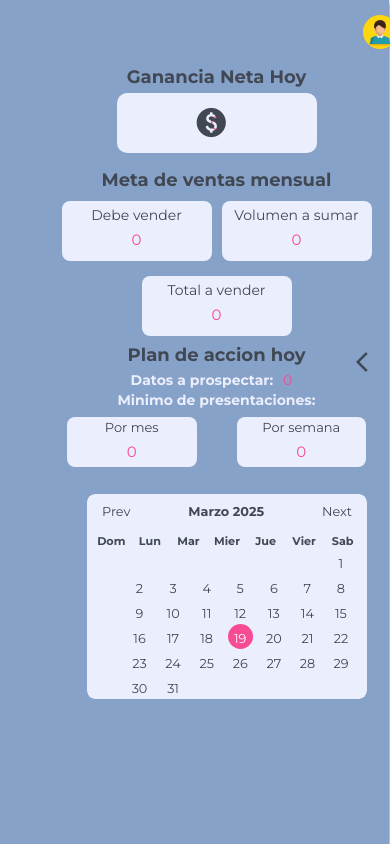
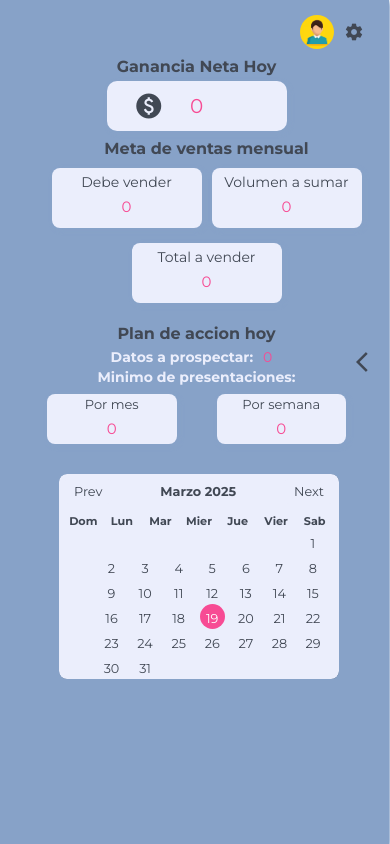
Before and after one commit to brendayw/sinergia_creativa, a plain HTML site: page index.html in a window 390 px wide. Both pictures are taken after a click on the element "arrow_back_ios". Shown: the top 844 px of the page. Drawn offline with nearby package versions, Linux system fonts and the light colour scheme.

Commit message:
responsive 375-411

```diff
--- a/css/styles.css
+++ b/css/styles.css
@@ -1598,5 +1598,195 @@ a {
 }
 
 /*(smartphones medianos): 375px - 411px*/
+@media (min-width: 375px) and (max-width: 411px) {
+    /*encabezado*/
+    .datos-socio span {
+        font-size: 15px;
+    }
+
+    .datos-socio p {
+        font-size: 12px;
+    }
+
+    /* tickets */
+    .tickets {
+        width: 100%;
+        height: 125px;
+        margin-top: -20px;
+    }
+
+    .datos-ticket {
+        display: flex;
+        flex-direction: column;
+        gap: 2px;
+        margin-left: 5px;
+    }
+
+    #ticketPromedio {
+        margin-left: 5px;
+    }
+
+    #valorUSD {
+        margin-left: 86px;
+    }
+
+    .mes-actual {
+        margin-left: -5px;
+    }
+
+    .promedio input,
+    .valor input {
+        width: 120px;
+        font-size: 8px;
+    }
+
+    /*contenedor de datos*/
+    .contenedor-datos {
+        display: flex;
+        flex-direction: column;
+        align-items: center;
+        width: 100%;
+        margin-top: 5px;
+    }
+
+    .simulador {
+        width: 100%;
+        height: 175px;
+        margin-left: 10px;
+        padding-left: 20px;
+    }
+
+    .titulo-simulador, .titulo-objetivos {
+        font-size: 14px;
+    }
+
+    .comision span, .ticket span, .precio span {
+        font-size: 11px;
+    }
+
+    .comision input, .ticket input, .precio input {
+        font-size: 10px;
+    }
+
+    .objetivos {
+        width: 100%;
+        height: 310px;
+        margin-top: 225px;
+        margin-left: 10px;
+        padding-left: 20px;
+    }
+
+    .ingresos {
+        width: 100%;
+        margin: 0 -5px;
+        gap: 5px;
+    }
+
+    .ingresos span {
+        font-size: 12px;
+    }
+
+    .ingresos input {
+        font-size: 12px;
+    }
+
+    /*panel derecho*/
+    .panel-derecho.visible {
+        display: block;
+        transform: translateX(0);
+        width: 100%;
+        right: 1px;
+    }
+
+    .panel-derecho.visible .encabezado-datos-socio {
+        width: 10%;
+        display: flex;
+        margin-top: -5px;
+        margin-left: 310px;
+    }
+
+    .panel-derecho.visible .ganancia-hoy {
+        height: 100px;
+        width: 90%;
+        margin-left: 20px;
+        margin-top: -5px;
+    }
+
+    .panel-derecho.visible .ganancia {
+        width: 200px;
+        height: 50px;
+    }
+
+    .panel-derecho.visible .ganancia-hoy h4,
+    .panel-derecho.visible .meta-ventas h4,
+    .panel-derecho.visible .plan-accion-hoy h4 {
+        font-size: 16px;
+        color: var(--secundario);
+    }
+
+    .panel-derecho.visible .ganancia {
+        width: 180px;
+        height: 50px;
+    }
+
+    .panel-derecho.visible .ganancia .icon-paid {
+        left: 25px;
+        padding: 0.3rem;
+        margin-top: 0;
+        font-size: 30px;
+    }
+
+    .panel-derecho.visible .ganancia p {
+        color: var(--terciario);
+        font-size: 20px;
+    }
+
+    .panel-derecho.visible .meta-ventas {
+        margin-top: -5px;
+        height: 180px;
+        width: 90%;
+        margin-left: 30px;
+    }
+
+    .panel-derecho.visible .metas {
+        display: grid;
+        place-items: center;
+        gap: 5px;
+        padding-top: 5px;
+    }
+
+    .panel-derecho.visible  .meta-vender,
+    .panel-derecho.visible  .meta-sumara,
+    .panel-derecho.visible  .meta-total-ventas {
+        width: 150px;
+        height: 60px;
+    }
+
+    .panel-derecho.visible .plan-accion-hoy {
+        width: 90%;
+        height: 130px;
+        margin-top: 5px;
+        margin-left: 20px;
+    }
+
+    .panel-derecho.visible  .datos-mes,
+    .panel-derecho.visible  .datos-semana {
+        width: 150px;
+        height: 50px;
+    }
+
+    .panel-derecho.visible  .calendario_contenedor {
+        margin-top: 20px;
+        margin-left: 40px;
+        width: 80%;
+    }
+
+    .panel-derecho {
+        background-color: var(--primario);
+        display: none;
+        right: -300px;
+        width: 100%;
+    }
+}
 
 /*(smartphones pequeños): 320px - 375px*/
```
